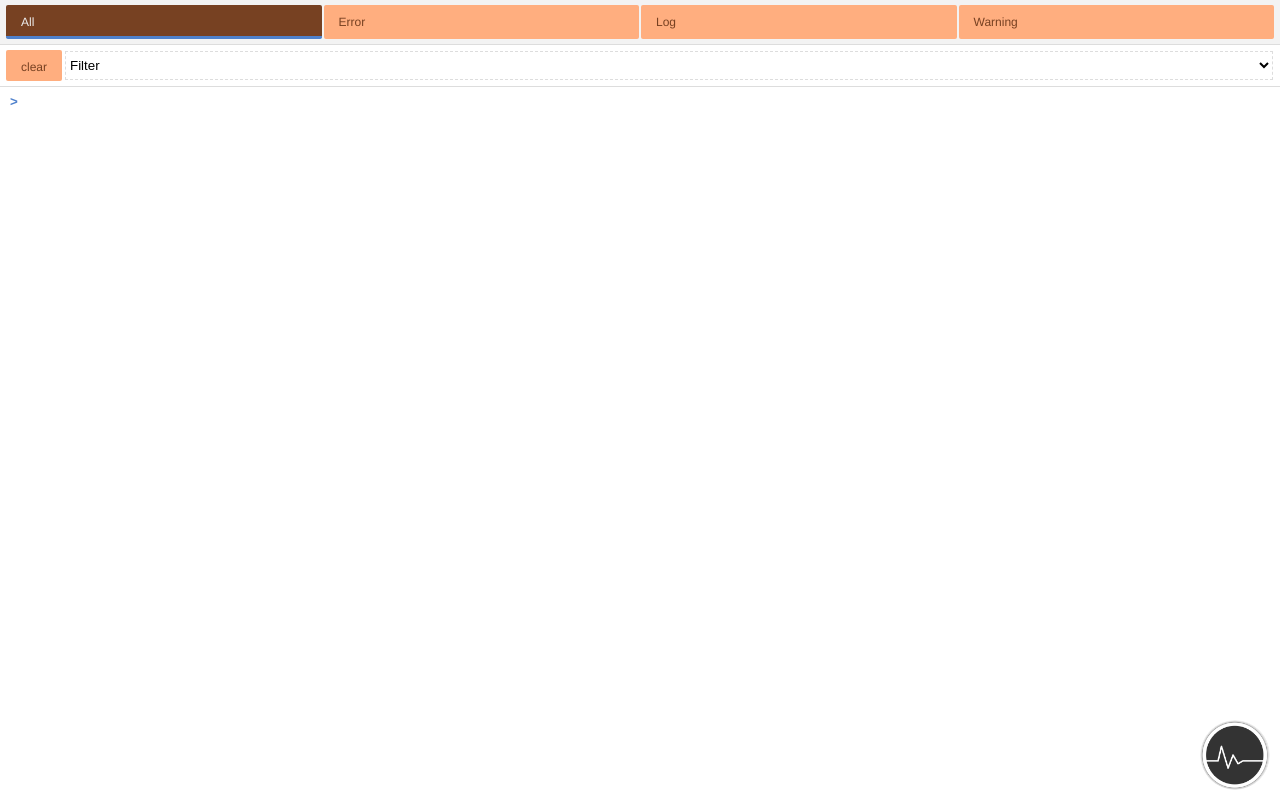
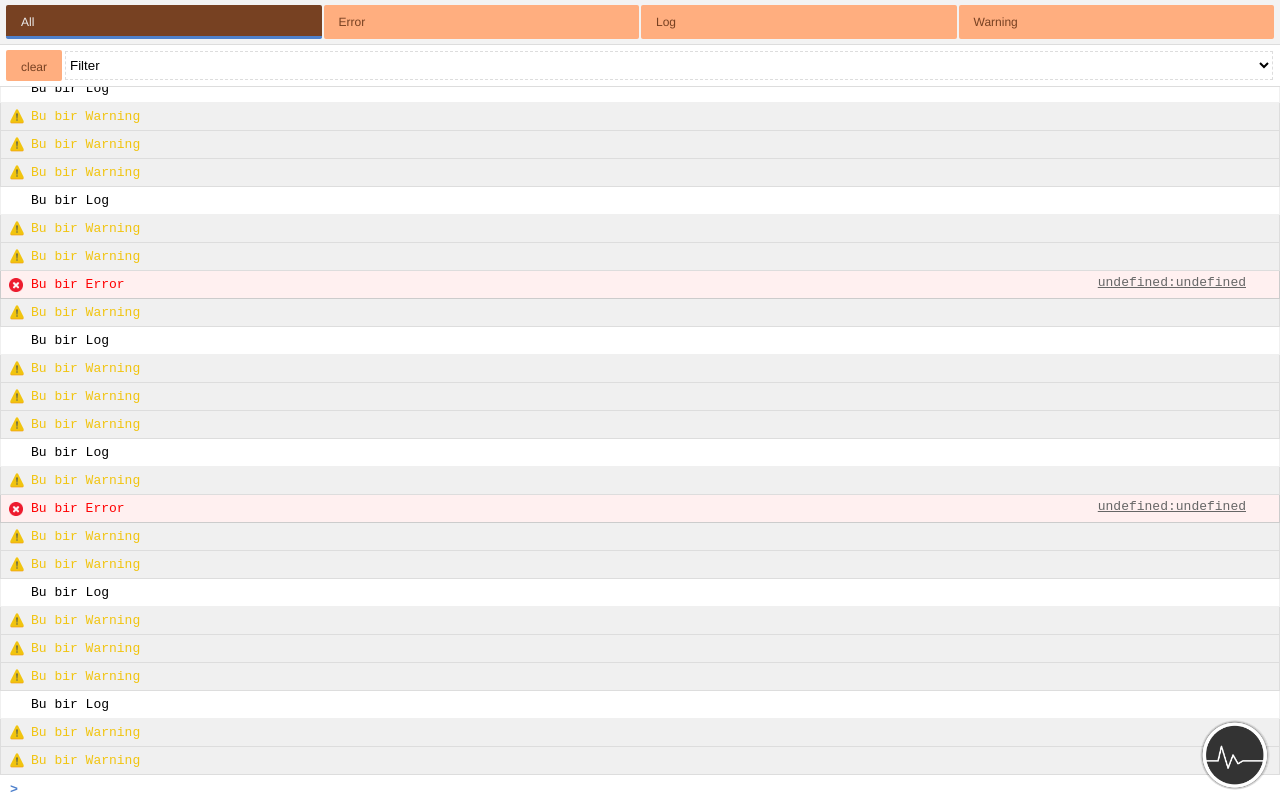
Before and after one commit to Nusratr/kodalog, a plain HTML site: page index.html in a window 1280 px wide. Drawn offline with Linux system fonts and the light colour scheme.

Commit message:
Scroll sorunu giderildi error komutu eklendi

```diff
--- a/index.html
+++ b/index.html
@@ -3,6 +3,7 @@
 <head>
 	<meta charset="UTF-8" />
 	<title>Kodalog</title>
+	<script src="kodalog.js"></script>
 	<link rel="stylesheet" href="style.css">
 </head>
 <body>
@@ -38,11 +39,24 @@
 					</li>
 				</ul>
 			</div>
-			<div class="kl-console"></div>
-			<div class="kl-console-textarea">
-				<div id="klConsole" data-placeholder="Typing a command..." contentEditable="true"></div>
+			<div class="kl-console">
+				<div class="kl-console-result">
+
+				</div>
+				<div class="kl-console-textarea">
+					<div id="klConsole" data-placeholder="Typing a command..." contentEditable="true"></div>
+				</div>
 			</div>
 		</div>
-		<script src="kodalog.js"></script>
+		<script type="text/javascript">
+		for (var i = 0; i < 50; i++) {
+			if (i % 2 == 0)
+				console.warn("Bu bir Warning");
+			else if (i % 3 == 0)
+				console.log("Bu bir Log");
+			else if (i % 5 == 0)
+				console.error("Bu bir Error");
+		}
+		</script>
 </body>
 </html>
--- a/kodalog.js
+++ b/kodalog.js
@@ -5,28 +5,28 @@
 
 (function () {
 	function newError(err, url, lineNum) {
-		var klConsoleDiv = document.querySelector(".kl-console");
+		var klConsoleDiv = document.querySelector(".kl-console").querySelector(".kl-console-result");
 		var newErr = document.createElement("div");
 		newErr.className = "kl-console-error";
 		newErr.innerHTML = "<p>" + err + "</p><span>" + url + ":" + lineNum + "</span>";
 		klConsoleDiv.appendChild(newErr);
 	}
 	function newLog(msg) {
-		var klConsoleDiv = document.querySelector(".kl-console");
+		var klConsoleDiv = document.querySelector(".kl-console").querySelector(".kl-console-result");
 		var newErr = document.createElement("div");
 		newErr.className = "kl-console-log";
 		newErr.innerHTML = "<p>" + msg + "</p><span></span>";
 		klConsoleDiv.appendChild(newErr);
 	}
 	function newWarn(msg) {
-		var klConsoleDiv = document.querySelector(".kl-console");
+		var klConsoleDiv = document.querySelector(".kl-console").querySelector(".kl-console-result");
 		var newErr = document.createElement("div");
 		newErr.className = "kl-console-warn";
 		newErr.innerHTML = "<p>" + msg + "</p><span></span>";
 		klConsoleDiv.appendChild(newErr);
 	}
 	function newInfo(msg) {
-		var klConsoleDiv = document.querySelector(".kl-console");
+		var klConsoleDiv = document.querySelector(".kl-console").querySelector(".kl-console-result");
 		var newErr = document.createElement("div");
 		newErr.className = "kl-console-info";
 		newErr.innerHTML = "<p>" + msg + "</p><span></span>";
@@ -47,6 +47,10 @@
 	console.info = function (obj, url, lineNum) {
 		nativeLog(obj);
 		kodalog(obj, url, lineNum, "info");
+	};
+	console.error = function (obj, url, lineNum) {
+		nativeLog(obj);
+		kodalog(obj, url, lineNum, "error");
 	};
 	var kodalog = function (obj, url, lineNum, type) {
 		if (type == "error") {
--- a/style.css
+++ b/style.css
@@ -147,9 +147,10 @@ body {
     overflow-y: scroll;
     top: 87px;
     bottom: 0px;
+    position: absolute;
 }
 
-.kl-console div{
+.kl-console .kl-console-result div{
     padding: 2px 23px;
 }
 
```
